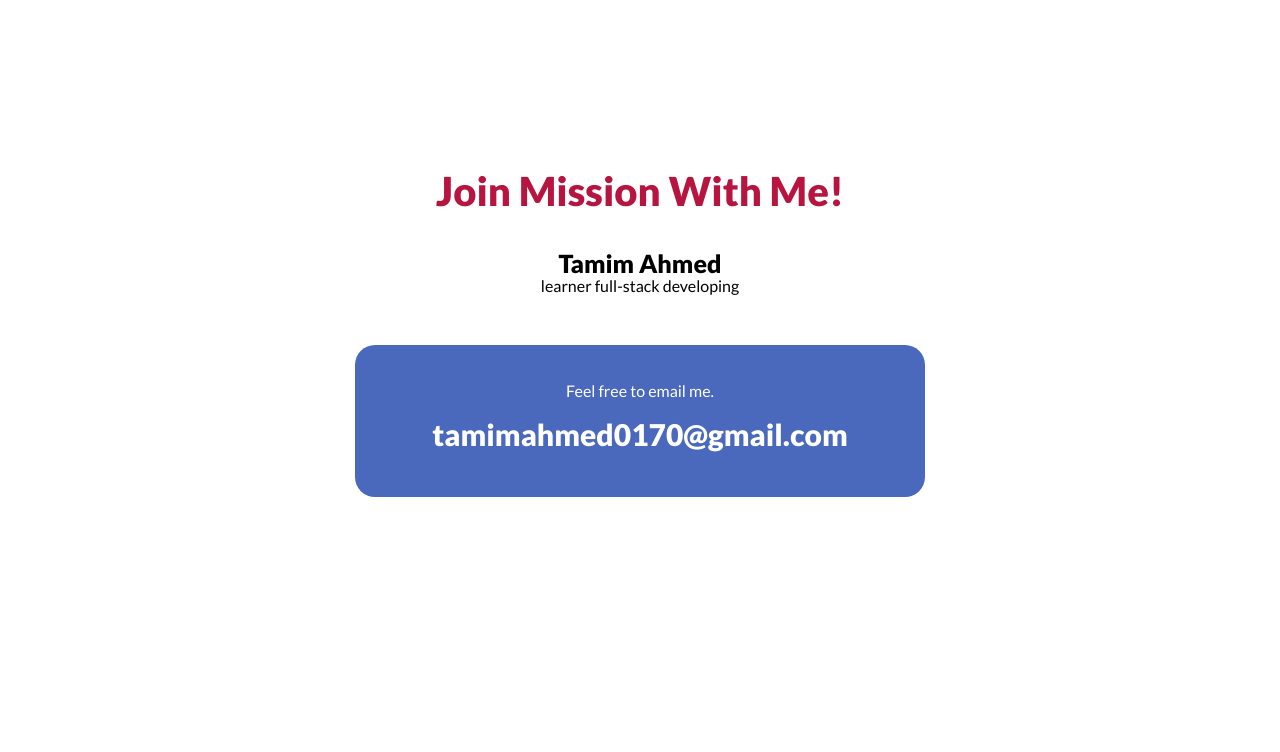
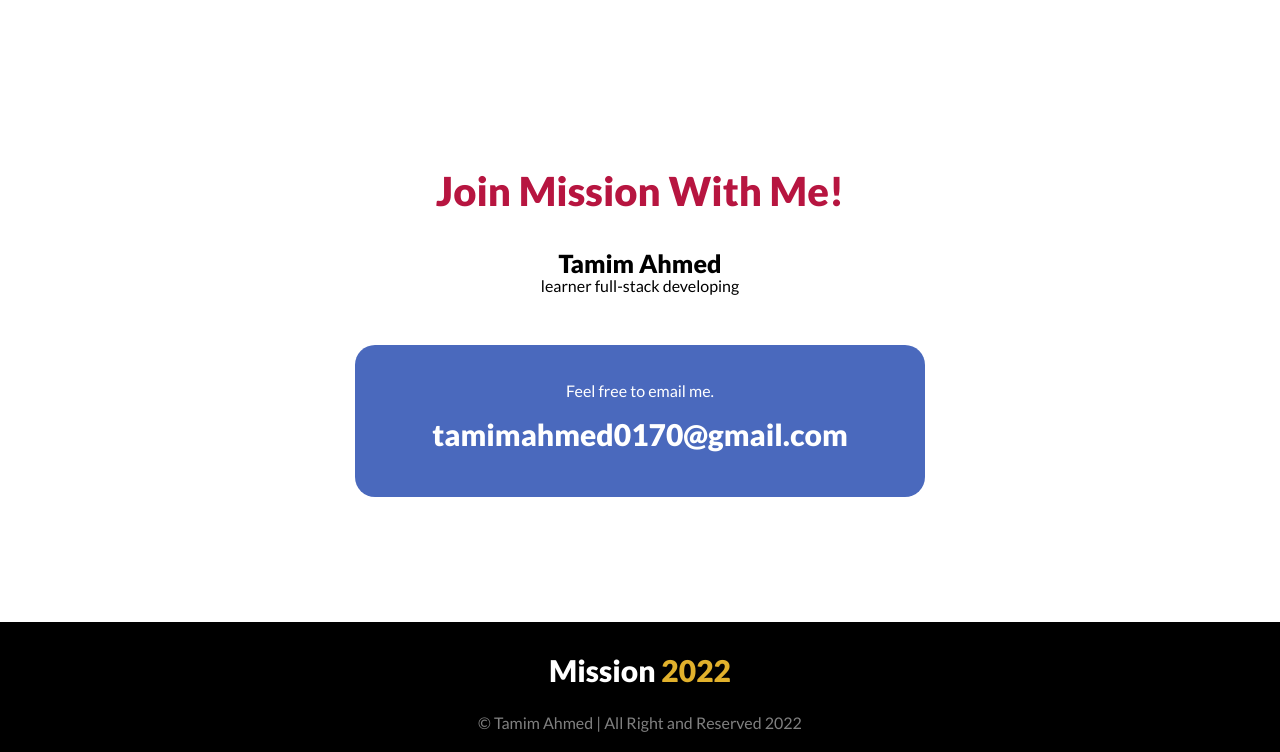
Before and after one commit to thetamimahmed/mission-2022, a plain HTML site: page index.html in a window 1280 px wide. Shown: the part 2006-2758 px from the top of the page. Before the commit the page ends 2603 px from the top, so only its background shows below. Drawn offline with Linux system fonts and the light colour scheme.

Commit message:
footer added

```diff
--- a/index.html
+++ b/index.html
@@ -74,5 +74,9 @@
             <h1 class="email">tamimahmed0170@gmail.com</h1>
         </div>
     </section>
+    <footer>
+        <h2 class="footer-title">Mission <span class="name-color">2022</span></h2>
+        <p>&copy; Tamim Ahmed | All Right and Reserved 2022</p>
+    </footer>
 </body>
 </html>
--- a/style.css
+++ b/style.css
@@ -140,3 +140,16 @@ h3{
     font-size: 30px;
     margin-top: 8px;
 }
+footer{
+    background-color: black;
+    text-align: center;
+    height: 130px;
+}
+.footer-title{
+    color: white;
+    font-size: 30px;
+    padding-top: 30px;
+}
+footer p{
+    color: gray;
+}
```
